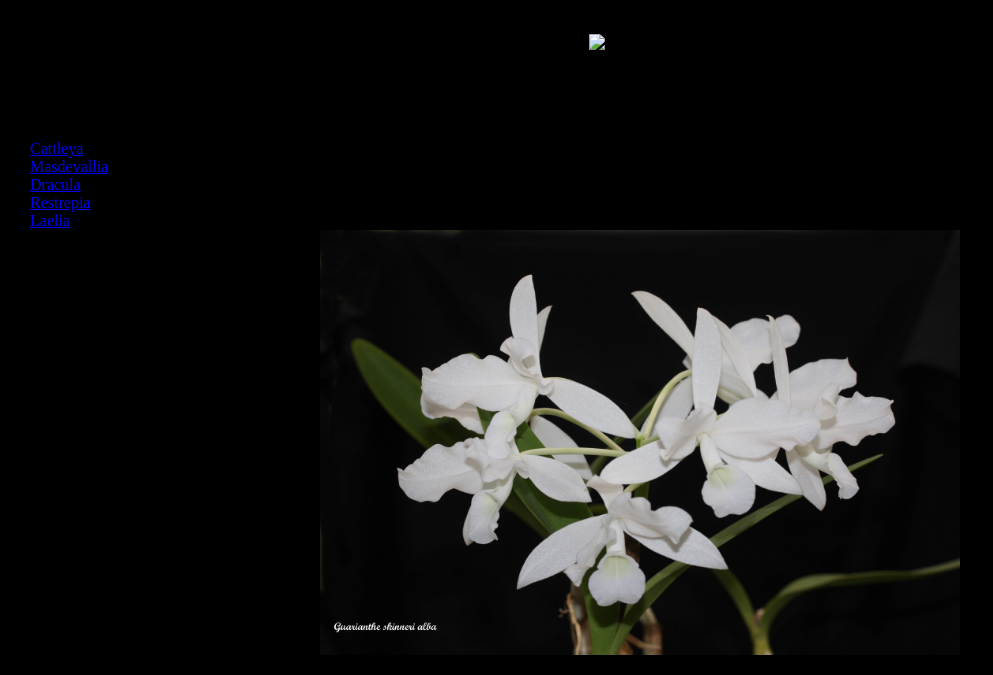
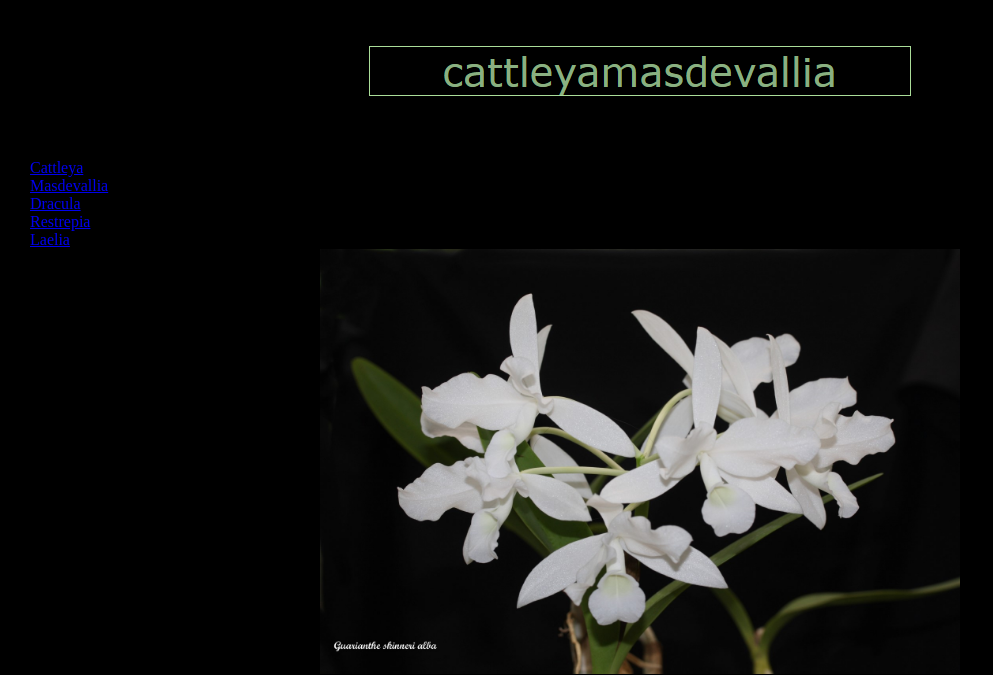
Before and after one commit to cyann53/cattleyamasdevallia, a plain HTML site: page index.html in a window 1280 px wide. Shown: the top 675 px of the page, without its empty margins (0-993 px from the left). Drawn offline with Linux system fonts and the light colour scheme.

Commit message:
Update index.html

```diff
--- a/index.html
+++ b/index.html
@@ -5,12 +5,11 @@
         <title>cattleyamasdevallia</title>
 		<center>
     </head>
-<p>
     <body><body style="background-color:black;">
 </body>
 <br>
-<img src="logo.png" alt="Erreur réseau" />
-</p>
+<br>
+<img src="\img\logo.png" alt="Erreur réseau" />
 <br>
 <br>
 <br>
```
